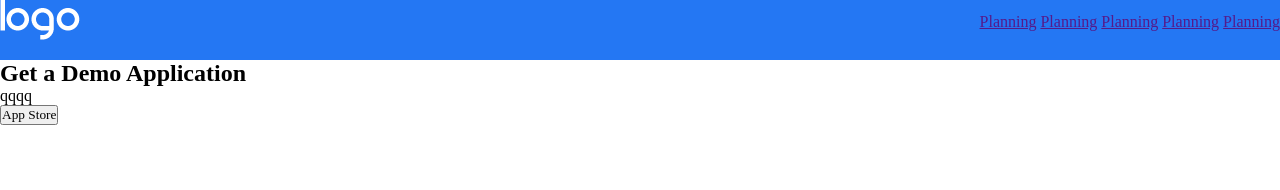
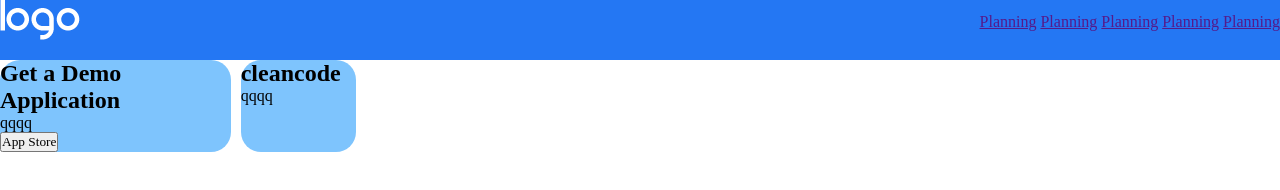
Before and after one commit to Skyfe24/htmlcss-responsive-layout, a plain HTML site: page index.html in a window 1280 px wide. Drawn offline with Linux system fonts and the light colour scheme.

Commit message:
working on squares 1

```diff
--- a/index.html
+++ b/index.html
@@ -35,13 +35,18 @@
 
         <main>
             <div class="flex">
-                <div class="square flex">
-                    <div class="bigsquare">
+                <div class="flex squaring">
+                    <div class="square-big">
                         <h2>Get a Demo Application </h2>
                         <p>qqqq</p>
                         <button>App Store</button>
                     </div>
+                    <div class="square-cleancode">
+                        <h2>cleancode</h2>
+                        <p>qqqq</p>
 
+
+                    </div>
 
                  </div>
 
--- a/style.css
+++ b/style.css
@@ -13,6 +13,9 @@
   .flex {
     display: flex;
 }
+.squaring{
+  gap: 10px;
+}
 
   .row{
     justify-content: space-between;
@@ -21,3 +24,15 @@
  .big-container{
     width: 100%;
  }
+ .square-big{
+  flex-basis: 66%;
+  border-radius: 20px;
+  max-height: 500px;
+  background-color: #7ec4fd;
+ }
+ .square-cleancode{
+  flex-basis: 33%;
+  border-radius: 20px;
+  max-height: 500px;
+  background-color: #7ec4fd;
+ }
```
